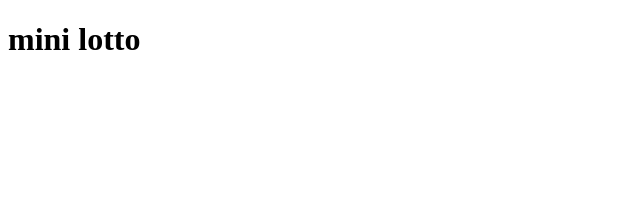
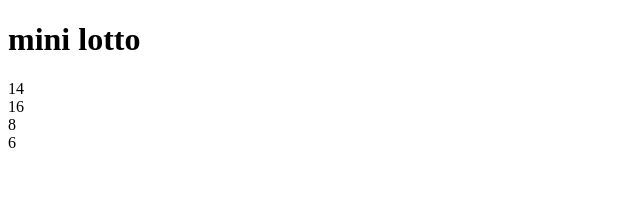
Before and after one commit to sankomi/mini-lotto, a React app: page / in a window 1280 px wide. Shown: the top 202 px of the page, without its empty margins (0-640 px from the left). Built offline with nearby package versions, Linux system fonts and the light colour scheme.

Commit message:
display results

```diff
--- a/src/App.jsx
+++ b/src/App.jsx
@@ -1,9 +1,6 @@
 import React from "react";
 
 export default function App() {
-	return <h1>mini lotto</h1>;
-}
-
 	function drawNumbers(start, end, n) {
 		let pool = [];
 		for (let i = start; i <= end; i++) {
@@ -19,3 +16,19 @@ function drawNumbers(start, end, n) {
 
 		return drawn;
 	}
+
+	return <>
+		<h1>mini lotto</h1>
+		<LottoResult result={drawNumbers(1, 20, 4)}/>
+	</>;
+}
+
+function LottoResult({result}) {
+	return <div className="results">
+		{result.map((number, index) => <LottoBall key={index} value={number}/>)}
+	</div>;
+}
+
+function LottoBall({value}) {
+	return <div className="ball">{value}</div>;
+}
```
Lines whose indentation alone changed are shown as unchanged.
